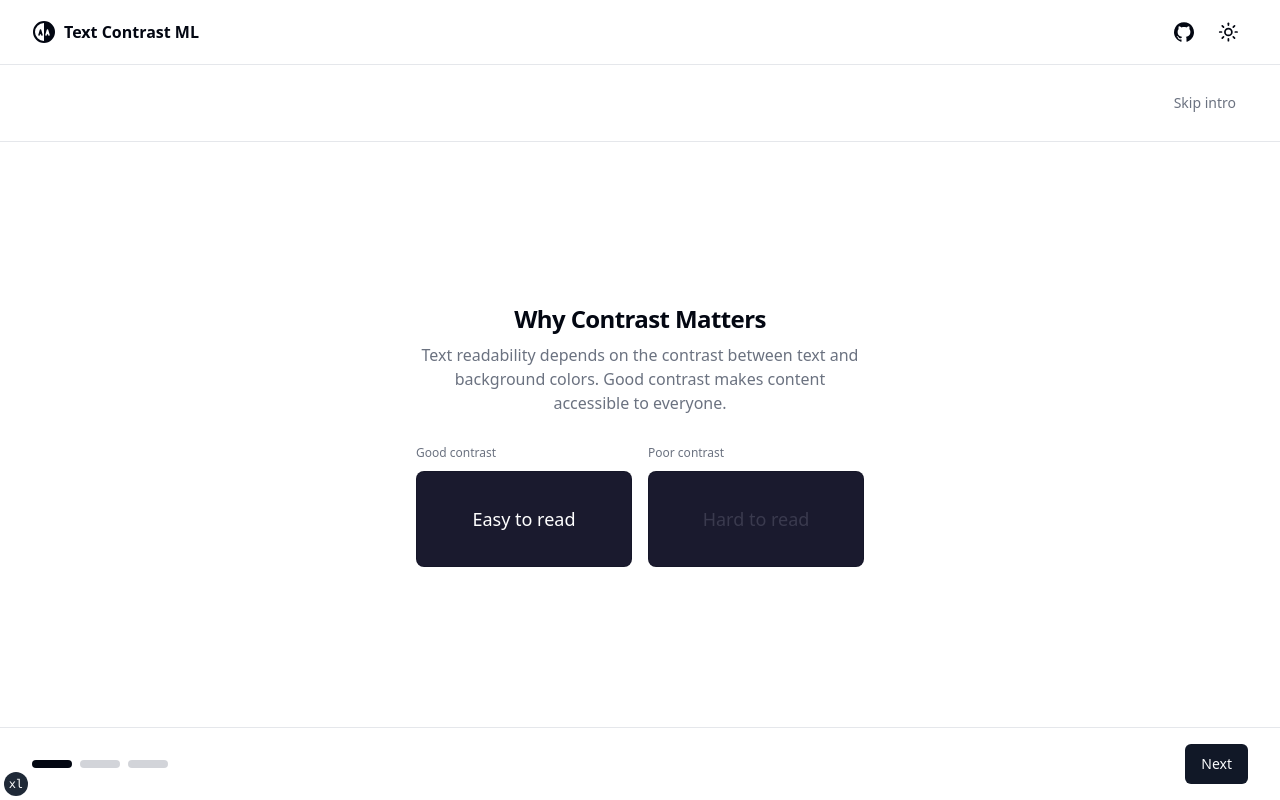
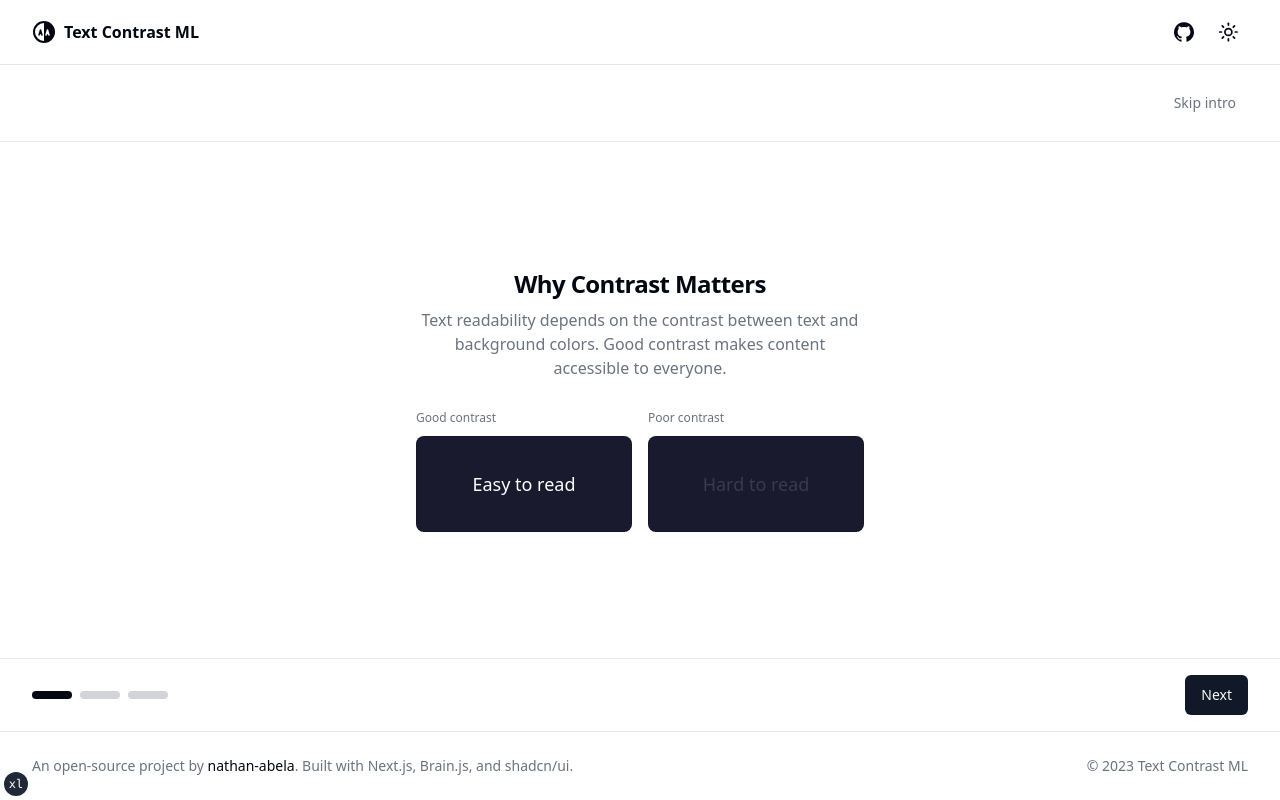
Before and after one commit to nathan-abela/Text-Contrast-ML, a Next.js app: page / in a window 1280 px wide. Built offline with nearby package versions, Linux system fonts and the light colour scheme.

Commit message:
feat(*): add site footer

```diff
--- a/src/app/layout.tsx
+++ b/src/app/layout.tsx
@@ -4,6 +4,7 @@ import { Metadata } from "next";
 import { siteConfig } from "@/config/site";
 import { fontSans } from "@/lib/fonts";
 import { cn } from "@/lib/utils";
+import { SiteFooter } from "@/components/shared/site-footer";
 import { SiteHeader } from "@/components/shared/site-header";
 import { TailwindIndicator } from "@/components/shared/tailwind-indicator";
 import { ThemeProvider } from "@/components/shared/theme-provider";
@@ -45,7 +46,10 @@ export default function RootLayout({ children }: RootLayoutProps) {
 					>
 						<div className="flex h-full flex-col">
 							<SiteHeader />
-							<main className="flex-1 overflow-auto">{children}</main>
+							<main className="flex-1 overflow-auto">
+								{children}
+							</main>
+							<SiteFooter />
 						</div>
 						<TailwindIndicator />
 					</ThemeProvider>
--- /dev/null
+++ b/src/components/shared/site-footer.tsx
@@ -0,0 +1,30 @@
+"use client";
+
+import { siteConfig } from "@/config/site";
+
+export function SiteFooter() {
+	const githubUsername = siteConfig.links.github.split("/").slice(-2, -1)[0];
+	const currentYear = new Date().getFullYear();
+
+	return (
+		<footer className="border-t">
+			<div className="container flex flex-col items-center justify-between gap-2 py-6 text-center text-sm text-muted-foreground sm:flex-row sm:text-left">
+				<p>
+					An open-source project by{" "}
+					<a
+						href={`https://github.com/${githubUsername}`}
+						target="_blank"
+						rel="noopener noreferrer"
+						className="font-medium text-foreground underline-offset-4 hover:underline"
+					>
+						{githubUsername}
+					</a>
+					. Built with Next.js, Brain.js, and shadcn/ui.
+				</p>
+				<p>
+					© {currentYear} {siteConfig.name}
+				</p>
+			</div>
+		</footer>
+	);
+}
```
